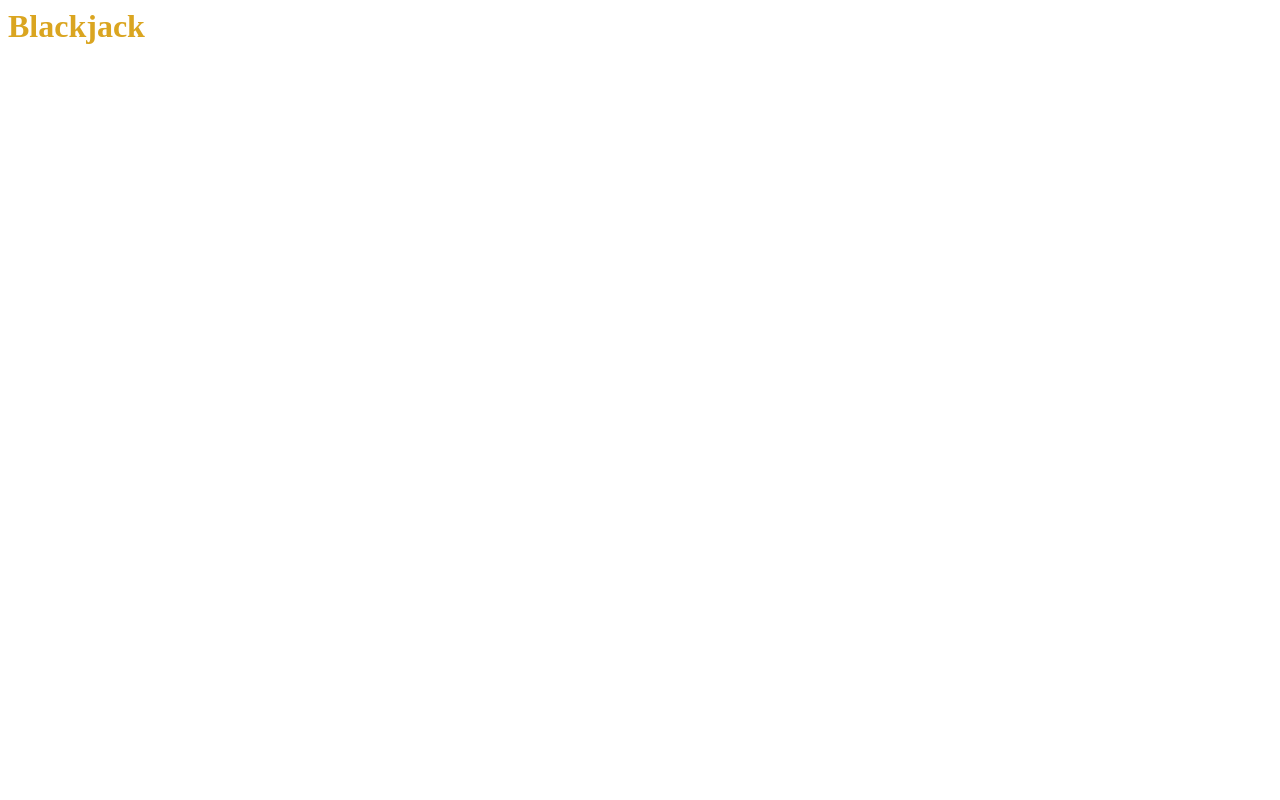
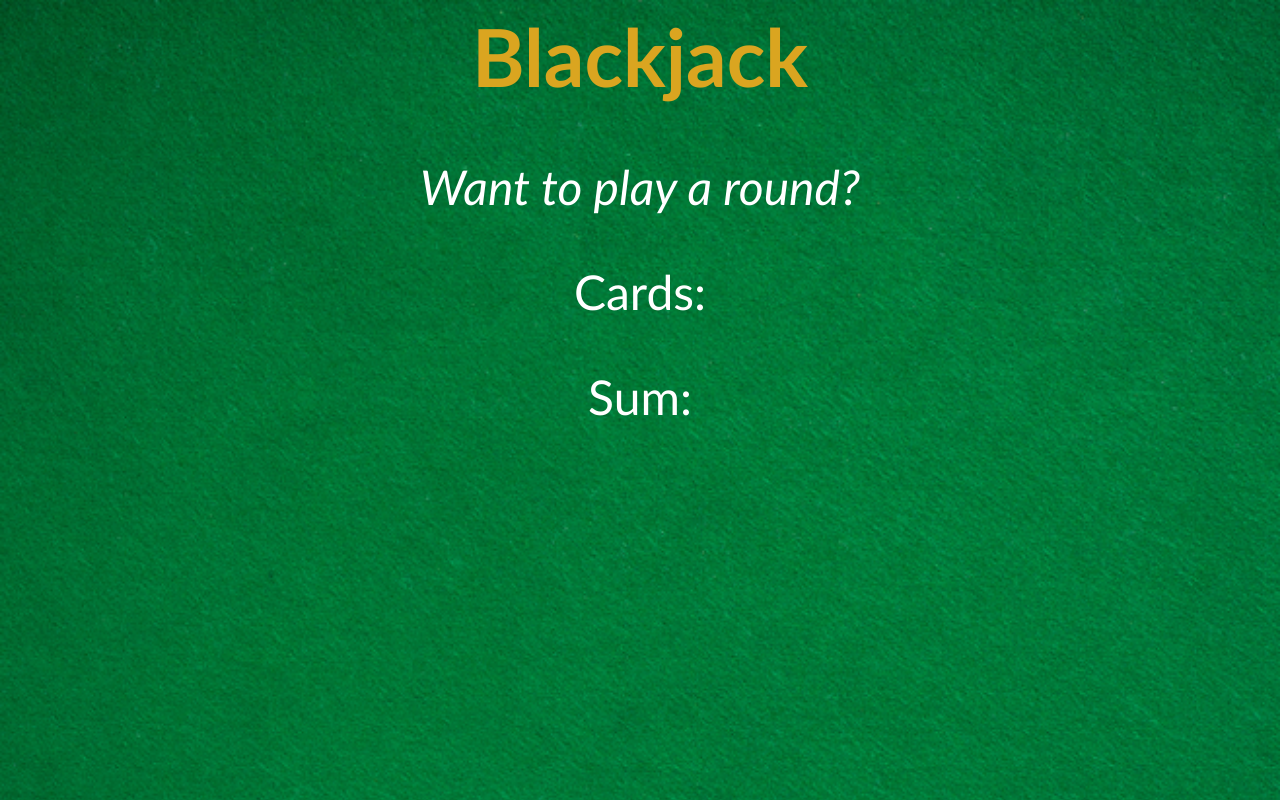
Before and after one commit to hi-heavens/blackjack, a plain HTML site: page index.html in a window 1280 px wide. Drawn offline with Linux system fonts and the light colour scheme.

Commit message:
added some basic styling and image

```diff
--- a/index.css
+++ b/index.css
@@ -1,3 +1,17 @@
+body {
+    font-family: 'Trebuchet MS', 'Lucida Sans Unicode', 'Lucida Grande', 'Lucida Sans', Arial, sans-serif;
+    background-image: url("images/table.png");
+    background-size: cover;
+    text-align: center;
+    color: #fff;
+    font-size: 3rem;
+}
+
 h1 {
     color: goldenrod;
+    font-size: 5rem;
 }
+
+#message-el {
+    font-style: italic;
+}
--- a/index.html
+++ b/index.html
@@ -4,6 +4,9 @@
   </head>
   <body>
     <h1>Blackjack</h1>
+    <p id="message-el">Want to play a round?</p>
+    <p>Cards:</p>
+    <p>Sum:</p>
     <script src="index.js"></script>
   </body>
 </html>
```
Also changed, not shown: images/table.png (added).
